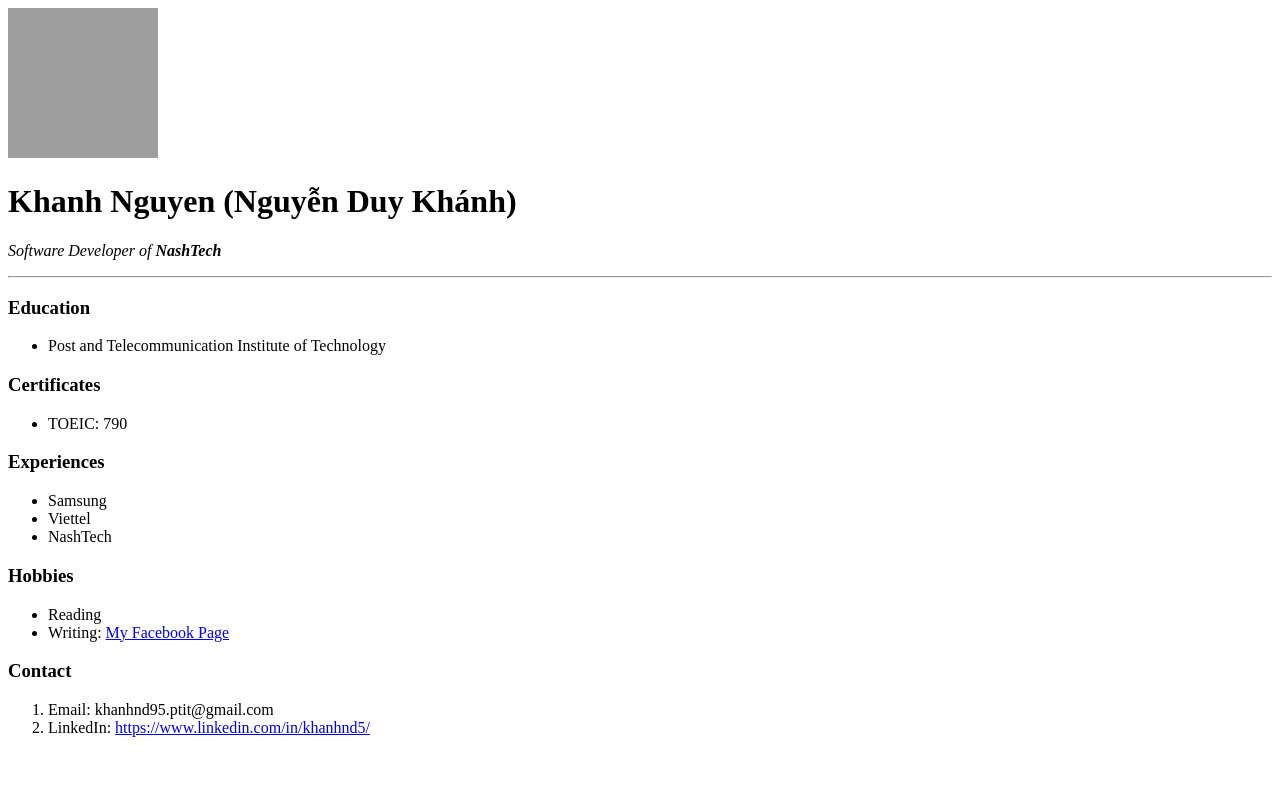
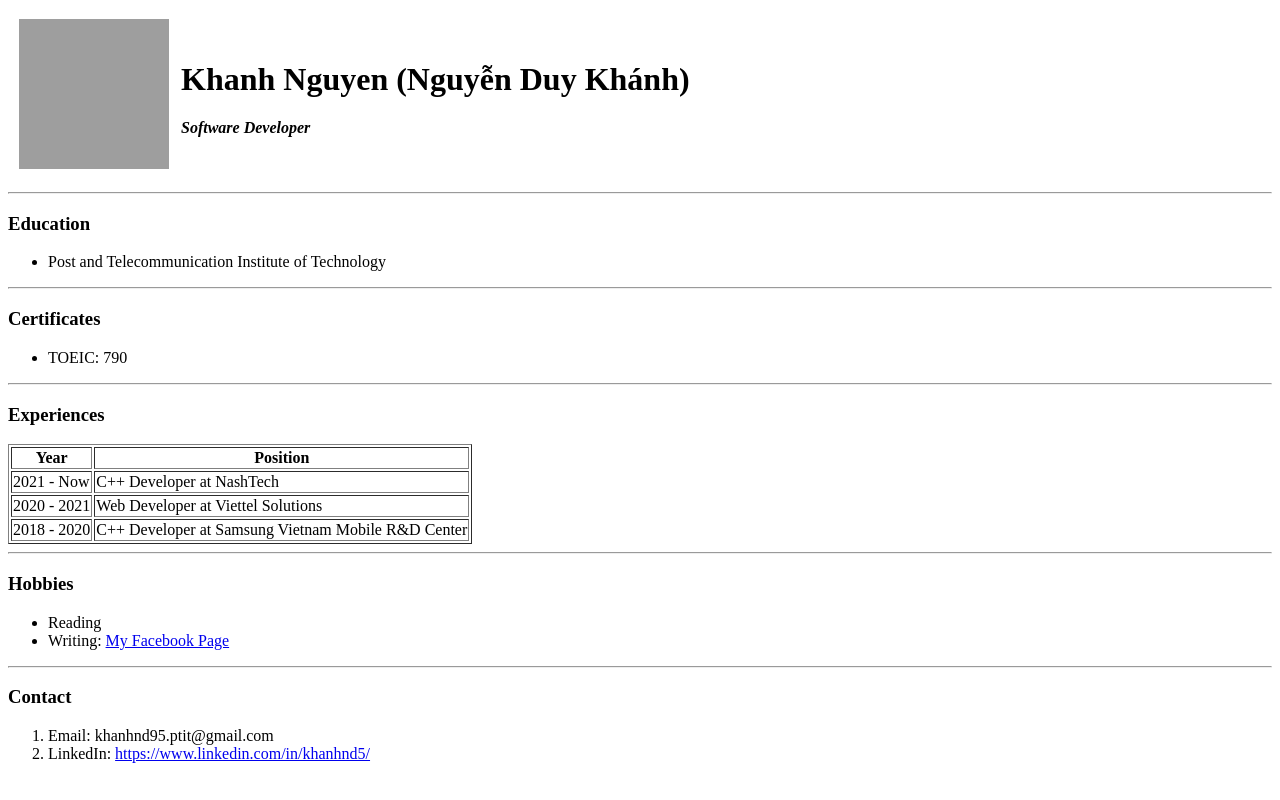
Before and after one commit to khanhnd5/web-development-learning, a plain HTML site: page HTML - Personal Site/index.html in a window 1280 px wide. Drawn offline with Linux system fonts and the light colour scheme; grey boxes are pictures that could not be loaded.

Commit message:
feat: Using table

```diff
--- a/HTML - Personal Site/index.html
+++ b/HTML - Personal Site/index.html
@@ -5,33 +5,75 @@
     <title>Khanh's Personal Website</title>
   </head>
   <body>
-    <img src="https://media-exp1.licdn.com/dms/image/C5603AQFRFdeH_lOKOw/profile-displayphoto-shrink_800_800/0/1593920228412?e=1666224000&v=beta&t=joDn-tEUUNJdL4W2_EkstJX638t2QweVqYI0izyEOQ4" width="150" height="150" alt="">
-    <h1>Khanh Nguyen (Nguyễn Duy Khánh)</h1>
-    <p><em>Software Developer of <strong>NashTech</strong></em></p>
-    <hr>
+    <table cellspacing="10">
+        <tr>
+            <td><img
+                src="https://media-exp1.licdn.com/dms/image/C5603AQFRFdeH_lOKOw/profile-displayphoto-shrink_800_800/0/1593920228412?e=1666224000&v=beta&t=joDn-tEUUNJdL4W2_EkstJX638t2QweVqYI0izyEOQ4"
+                width="150"
+                height="150"
+                alt=""
+              /></td>
+            <td>
+                <h1>Khanh Nguyen (Nguyễn Duy Khánh)</h1>
+                <p>
+                  <em><strong>Software Developer</strong></em>
+                </p>
+            </td>
+        </tr>
+    </table>
+    <hr />
     <h3>Education</h3>
     <ul>
-        <li>Post and Telecommunication Institute of Technology</li>
+      <li>Post and Telecommunication Institute of Technology</li>
     </ul>
+    <hr />
     <h3>Certificates</h3>
     <ul>
-        <li>TOEIC: 790</li>
+      <li>TOEIC: 790</li>
     </ul>
+    <hr />
     <h3>Experiences</h3>
-    <ul>
-        <li>Samsung</li>
-        <li>Viettel</li>
-        <li>NashTech</li>
-    </ul>
+    <table border="1">
+        <thead>
+            <tr>
+                <th>Year</th>
+                <th>Position</th>
+            </tr>
+        </thead>
+        <tbody>
+            <tr>
+                <td>2021 - Now</td>
+                <td>C++ Developer at NashTech</td>
+            </tr>
+            <tr>
+                <td>2020 - 2021</td>
+                <td>Web Developer at Viettel Solutions</td>
+            </tr>
+            <tr>
+                <td>2018 - 2020</td>
+                <td>C++ Developer at Samsung Vietnam Mobile R&D Center</td>
+            </tr>
+        </tbody>
+    </table>
+    <hr />
     <h3>Hobbies</h3>
     <ul>
-        <li>Reading</li>
-        <li>Writing: <a href="https://www.facebook.com/chuyencuakhanh">My Facebook Page</a></li>
+      <li>Reading</li>
+      <li>
+        Writing:
+        <a href="https://www.facebook.com/chuyencuakhanh">My Facebook Page</a>
+      </li>
     </ul>
+    <hr />
     <h3>Contact</h3>
     <ol>
-        <li>Email: khanhnd95.ptit@gmail.com</li>
-        <li>LinkedIn: <a href="https://www.linkedin.com/in/khanhnd5/">https://www.linkedin.com/in/khanhnd5/</a></li>
+      <li>Email: khanhnd95.ptit@gmail.com</li>
+      <li>
+        LinkedIn:
+        <a href="https://www.linkedin.com/in/khanhnd5/"
+          >https://www.linkedin.com/in/khanhnd5/</a
+        >
+      </li>
     </ol>
   </body>
 </html>
```
